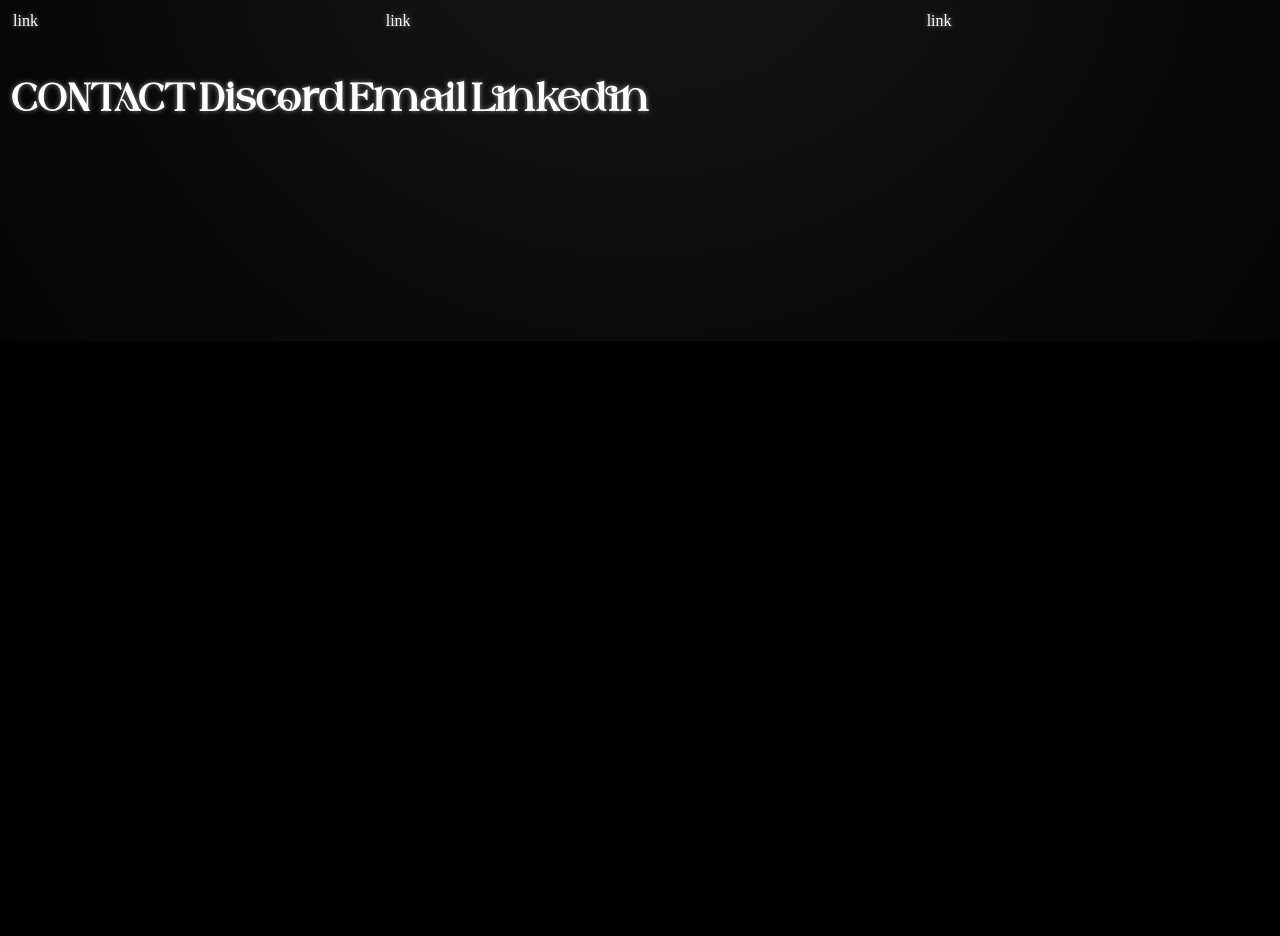
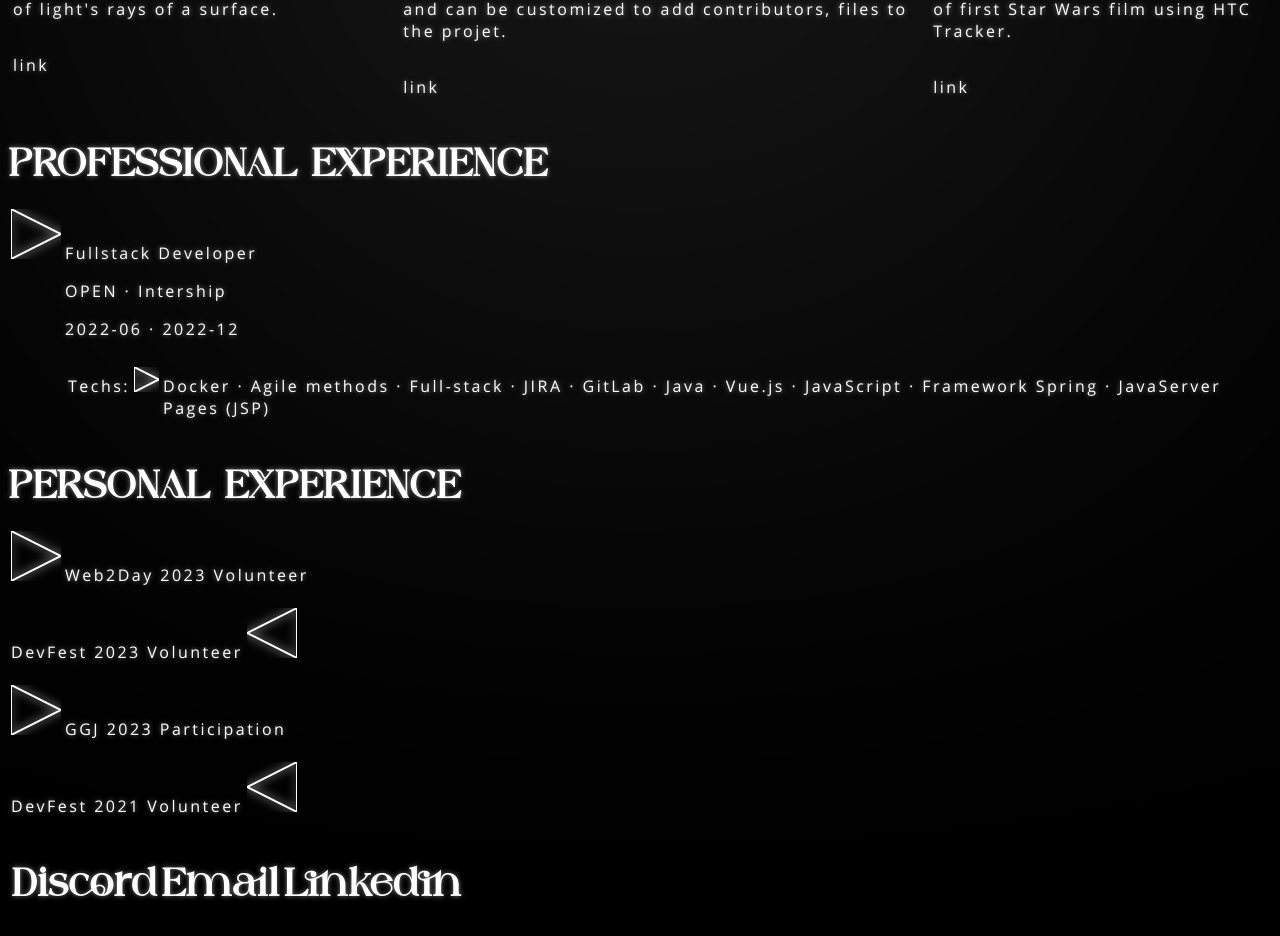
Before and after one commit to Miou-zora/miou-zora.github.io, a React (Create React App) app: page /me in a window 1280 px wide. Shown: the part 459-1395 px from the top of the page. Before the commit the page ends 800 px from the top, so only its background shows below. Built offline with nearby package versions, Linux system fonts and the light colour scheme.

Commit message:
feat(core): update the structure of me page

```diff
--- /dev/null
+++ b/src/components/PersoList.tsx
@@ -0,0 +1,60 @@
+import React from 'react'
+import Triangle, { Direction } from './Triangle'
+
+function DisplayPersoExperience(props: { persoExperience: string, reverse: boolean }): JSX.Element {
+  const persoExperienceTriangle = <Triangle
+    direction={ props.reverse ? Direction.Left : Direction.Right }
+    width={50}
+    height={50}
+    fill='transparent'
+    stroke='white'
+    strokeWidth={2} />
+  const persoExperienceText = <div>
+    <p>{props.persoExperience}</p>
+  </div>
+
+  if (!props.reverse) {
+    return (
+      <table>
+        <td>
+          {persoExperienceTriangle}
+        </td>
+        <td>
+          {persoExperienceText}
+        </td>
+      </table>
+    )
+  } else {
+    return (
+      <table>
+        <td>
+          {persoExperienceText}
+        </td>
+        <td>
+          {persoExperienceTriangle}
+        </td>
+      </table>
+    )
+  }
+}
+
+export default function PersoList(): JSX.Element {
+  // eslint-disable-next-line @typescript-eslint/no-unused-vars
+  const persoExperiences: string[] = [
+    'Web2Day 2023 Volunteer',
+    'DevFest 2023 Volunteer',
+    'GGJ 2023 Participation',
+    'DevFest 2021 Volunteer'
+  ]
+  return (
+    <div>
+      {persoExperiences.map((persoExperience, index) => {
+        return (
+          <div key={index}>
+            <DisplayPersoExperience persoExperience={persoExperience} reverse={index % 2 === 1} />
+          </div>
+        )
+      })}
+    </div>
+  )
+}
--- /dev/null
+++ b/src/components/ProList.tsx
@@ -0,0 +1,81 @@
+import React from 'react'
+import Triangle, { Direction } from './Triangle'
+
+class ProExperience {
+  job: string
+  company: string
+  jobState: string
+  date: { start: string, end: string }
+  techs: string[]
+
+  constructor(job: string, company: string, jobState: string, date: { start: string, end: string }, techs: string[]) {
+    this.job = job
+    this.company = company
+    this.jobState = jobState
+    this.date = date
+    this.techs = techs
+  }
+}
+
+function DisplayProExperience(props: { proExperience: ProExperience }): JSX.Element {
+  return (
+    <table>
+      <td>
+        <Triangle
+          direction={ Direction.Right }
+          width={50}
+          height={50}
+          fill='transparent'
+          stroke='white'
+          strokeWidth={2} />
+      </td>
+      <td>
+        <div>
+          <p>{props.proExperience.job}</p>
+          <p>{props.proExperience.company} · {props.proExperience.jobState}</p>
+          <p>{props.proExperience.date.start} · {props.proExperience.date.end}</p>
+          <table>
+            <td>
+              <p>Techs:</p>
+            </td>
+            <td>
+              <Triangle
+                direction={ Direction.Right }
+                width={25}
+                height={25}
+                fill='transparent'
+                stroke='white'
+                strokeWidth={2} />
+            </td>
+            <td>
+              <p>{props.proExperience.techs.join(' · ')}</p>
+            </td>
+          </table>
+        </div>
+      </td>
+    </table>
+  )
+}
+
+export default function ProList(): JSX.Element {
+  // eslint-disable-next-line @typescript-eslint/no-unused-vars
+  const proExperiences: ProExperience[] = [
+    new ProExperience(
+      'Fullstack Developer',
+      'OPEN',
+      'Intership',
+      { start: '2022-06', end: '2022-12' },
+      ['Docker', 'Agile methods', 'Full-stack', 'JIRA', 'GitLab', 'Java', 'Vue.js', 'JavaScript', 'Framework Spring', 'JavaServer Pages (JSP)']
+    )]
+  return (
+    <div>
+      {proExperiences.map((proExperience, index) => {
+        return (
+          <div key={index}>
+            <DisplayProExperience proExperience={proExperience} />
+          </div>
+        )
+      })}
+    </div>
+  )
+}
--- a/src/pages/Me.tsx
+++ b/src/pages/Me.tsx
@@ -2,6 +2,8 @@
 import { Direction } from '../components/Triangle'
 import style from './Me.module.css'
 import PageButtonWithText from '../components/PageButtonWithText'
+import ProList from '../components/ProList'
+import PersoList from '../components/PersoList'
 
 class Project {
   name: string
@@ -41,11 +43,12 @@
           )
         })}
       </table>
+      <h1>PROFESSIONAL EXPERIENCE</h1>
+      <ProList/>
+      <h1>PERSONAL EXPERIENCE</h1>
+      <PersoList/>
       <table>
         <tr>
-          <td>
-            <h1>CONTACT</h1>
-          </td>
           <td>
             <h1>Discord</h1>
           </td>
--- a/src/styles/Globals.css
+++ b/src/styles/Globals.css
@@ -2,10 +2,6 @@
     color: #fff; /* Set the color of the blurred text */
     text-shadow: 0 0 5px rgba(255, 255, 255, 0.5);
     font-family: 'AgainstRegular';
-}
-
-p {
-    font-family: 'OpenSansHebrew';
 }
 
 @font-face {
@@ -14,6 +10,18 @@
     url('./fonts/against regular.otf') format('opentype'),
     url('./fonts/against regular.ttf') format('truetype');
 }
+
+@font-face {
+    font-family: 'OpenSansHebrew';
+    src: local('OpenSansHebrew-Regular'),
+    url('./fonts/OpenSansHebrew-Regular.ttf') format('truetype');
+}
+
+p {
+    font-family: 'OpenSansHebrew';
+    letter-spacing: 0.155em;
+}
+
 
 a {
     text-decoration: none;
```
Also changed, not shown: src/styles/fonts/OpenSansHebrew-Regular.ttf (added).
